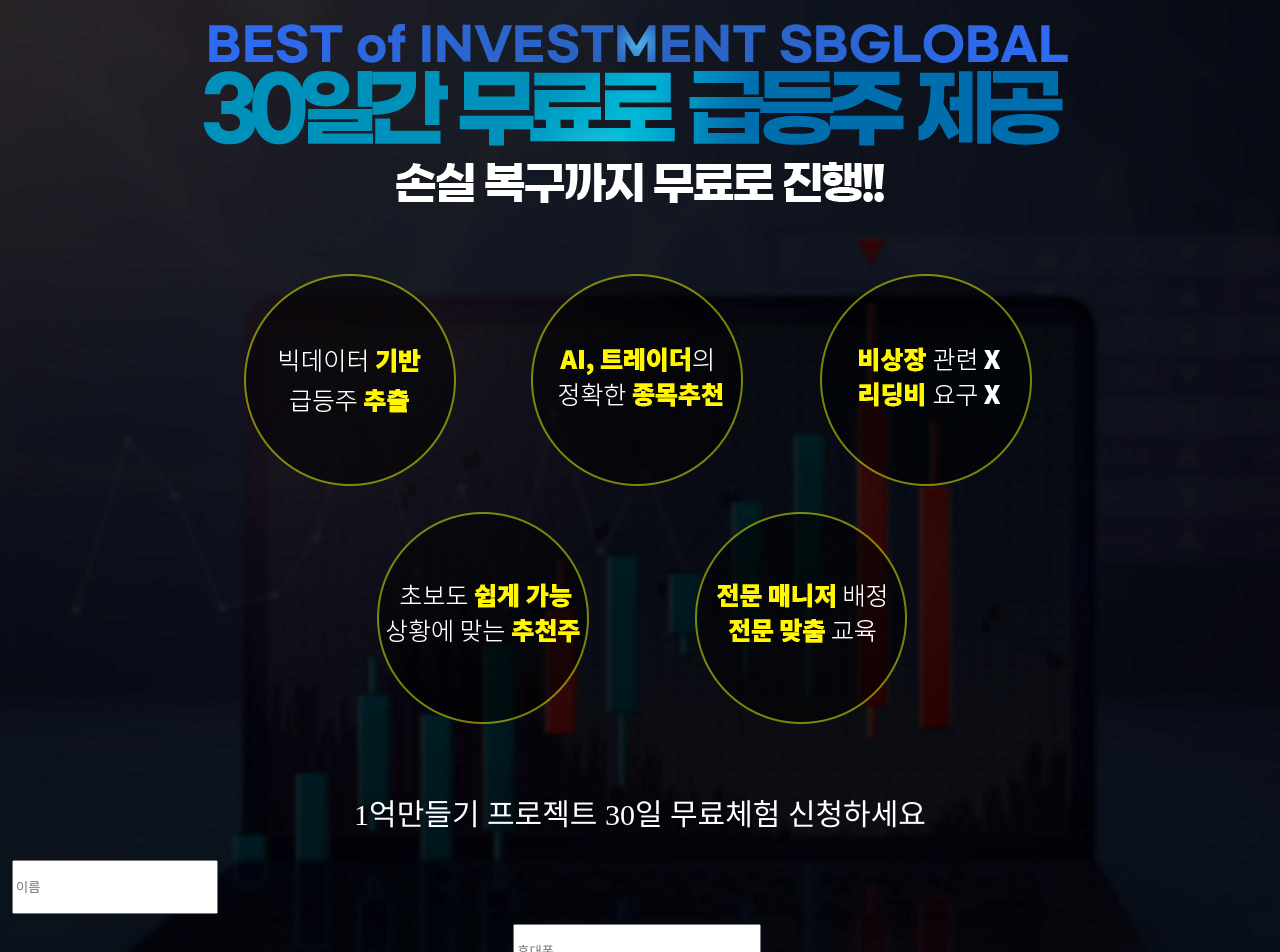
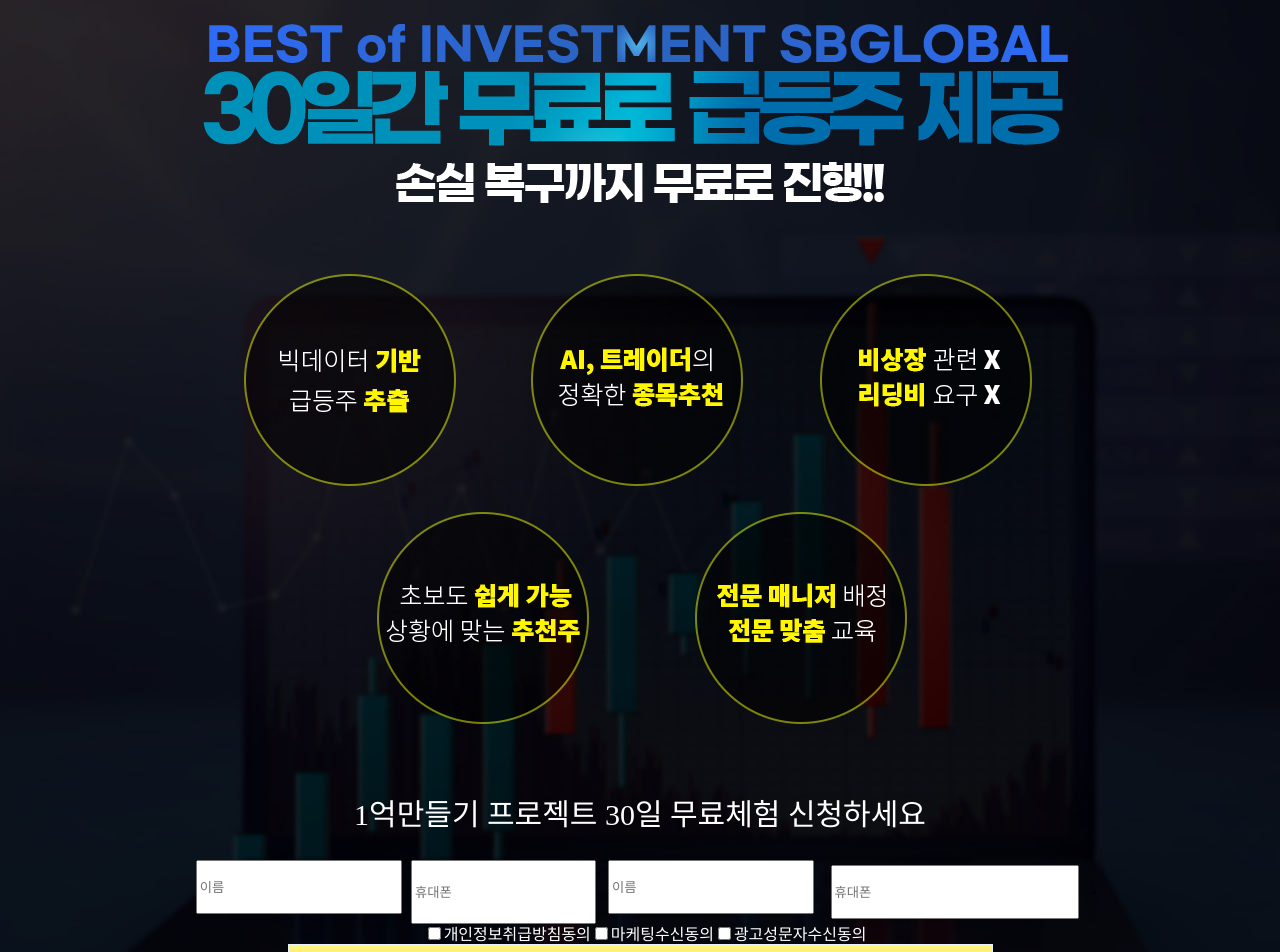
Before and after one commit to euntti/newstest, a React (Create React App) app: page / in a window 1280 px wide. Shown: the top 952 px of the page. Built offline with nearby package versions, Linux system fonts and the light colour scheme; no server answers.

Commit message:
줄바꿈

```diff
--- a/src/Main.js
+++ b/src/Main.js
@@ -307,6 +307,10 @@ function App() {
             )}
           </div> */}
           <div>
+          <div className="namephone">
+             <input type="text" class="username" placeholder="이름"></input>
+            <span>-</span>
+            <input type="number" class="phone" placeholder="휴대폰" maxlength="11" max="99999999999"></input>
             <div className="nameArea">
               <input
                 type="text"
@@ -342,6 +346,7 @@ function App() {
                 max="9999"
               ></input> */}
             </div>
+          </div>
             <div style={{ marginLeft: 10 }}>
               <label style={{ color: "#fff" }}>
                 <input
```
